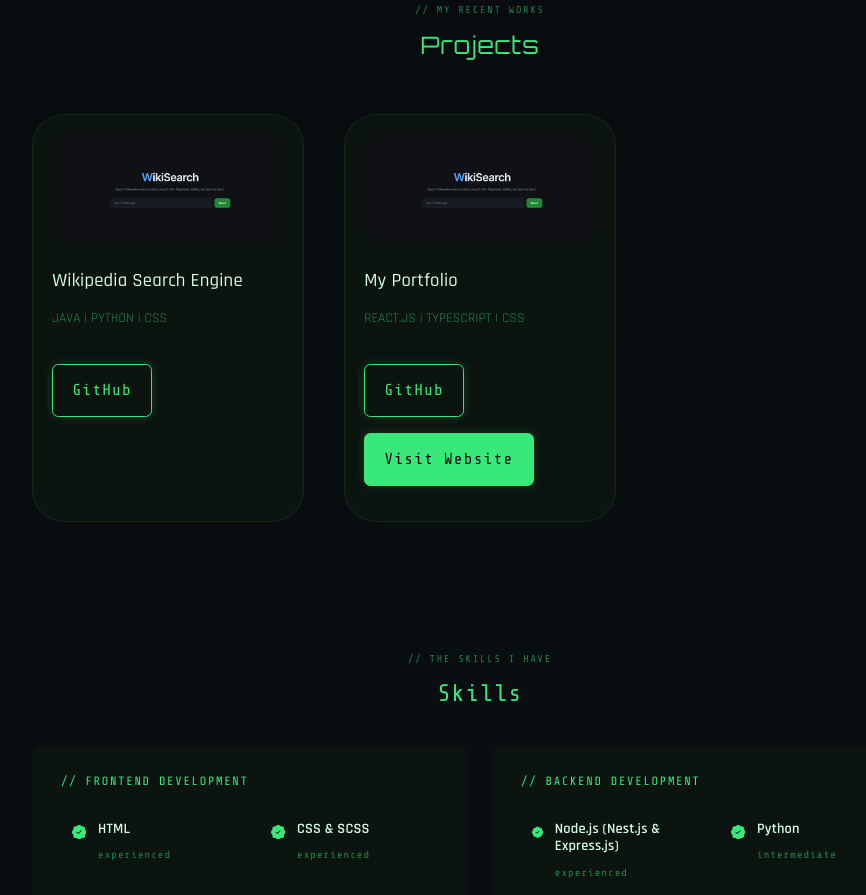
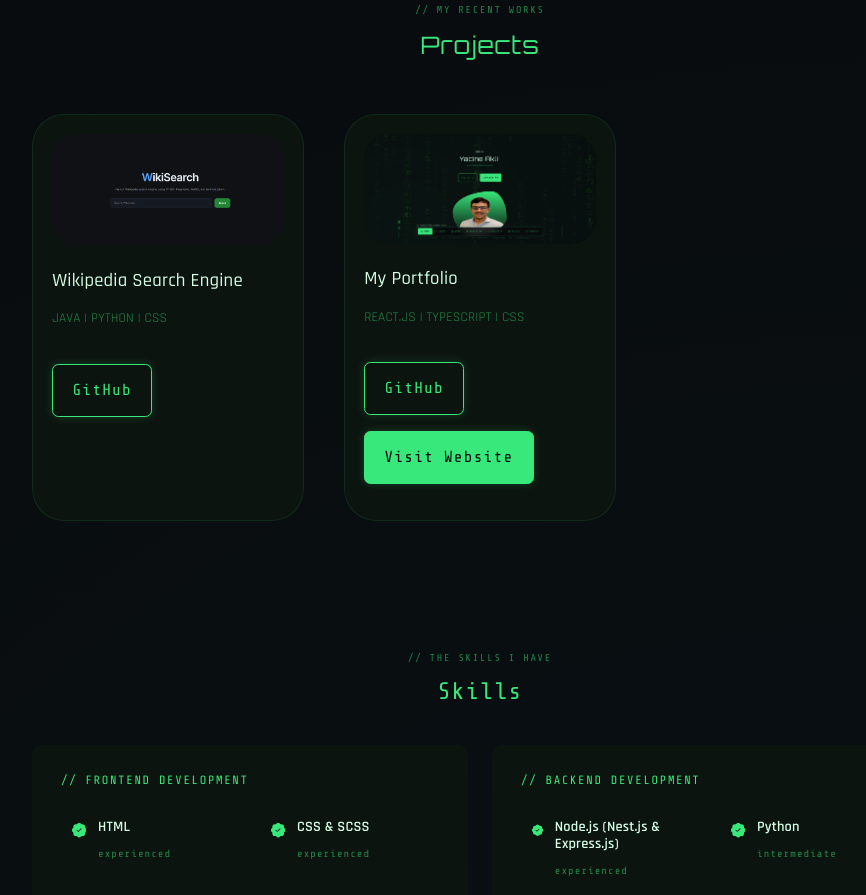
Before and after one commit to yacineak97/yacineak97.github.io, a React (Vite) app: page / in a window 1280 px wide. Shown: the part 3980-4875 px from the top of the page, without its empty margins (160-1026 px from the left). Built offline with nearby package versions, Linux system fonts and the light colour scheme.

Commit message:
fix picture for the portfolio project

```diff
--- a/src/components/projects/Projects.tsx
+++ b/src/components/projects/Projects.tsx
@@ -1,5 +1,6 @@
 import './projects.css';
 import WIKISEARCH from '../../assets/wikisearch.png';
+import PORTFOLIO from '../../assets/portfolio.png';
 
 const Projects = () => {
 	return (
@@ -32,7 +33,7 @@ const Projects = () => {
 				<article className='portfolio__item'>
 					<span className='card__bar' />
 					<div className='portfolio__item-image'>
-						<img src={WIKISEARCH} alt='Wikipedia search engine' />
+						<img src={PORTFOLIO} alt='My Portfolio' />
 					</div>
 
 					<h3>My Portfolio</h3>
```
